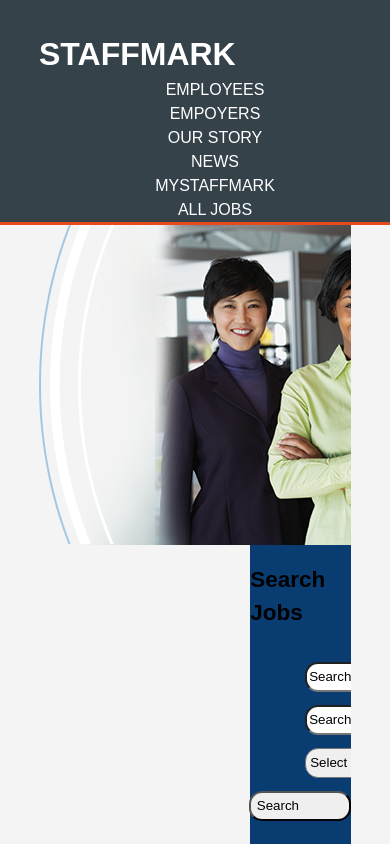
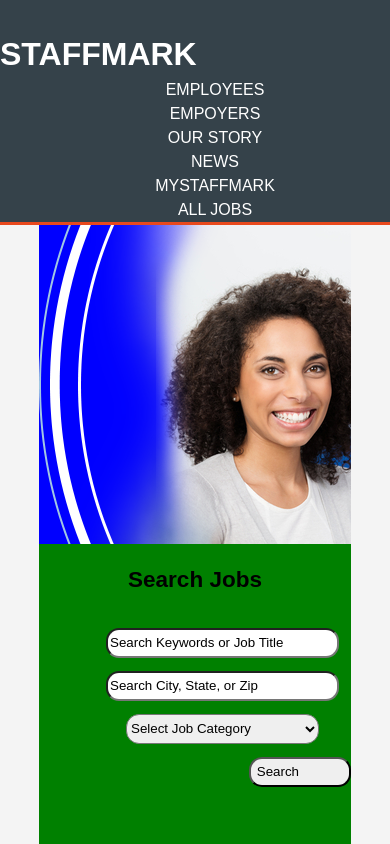
Before and after one commit to fodhil1/fodhil-project, a plain HTML site: page employers.html in a window 390 px wide. Shown: the top 844 px of the page. Drawn offline with Linux system fonts and the light colour scheme.

Commit message:
another commit to the project

```diff
--- a/css/project.css
+++ b/css/project.css
@@ -20,7 +20,7 @@ body {
 
 /*** Container ****/
 .container {
-  width: 80%;
+  width: 100%;
   margin: auto;
   overflow: hidden;
 }
@@ -67,6 +67,7 @@ header #myheader h1 {
 header nav{
   flaot: right;
   margin-top: 10px;
+  align: center;
 }
 
 header a:hover {
@@ -163,7 +164,6 @@ h1 {
 .search2 .search {
   float: right;
 }
-
 /************* new mediaqueries between intervals *******/
 @media(max-width: 768px) {
   .container #find-solution-work .find-solution,
@@ -374,29 +374,62 @@ section.col.apply-now {
   width: 100%;
   background-color: red;
 }
+#cont{
+  width: 80%;
+  margin: auto;
+}
+.contimage {
+  width: 100%;
+  margin: auto;
+  overflow: hidden;
+  display: inline-block;
+
+}
 
 .image-2 {
   float: left;
-  position: relative;
-  z-index: 100;
-  width:638px;
+  width: 50%;
   height: 319px;
-  display: block;
+  background-color: blue;
 }
 .search-box {
-  float: right;
-  padding: 0;
+  float: left;
   height: 319px;
-  width: 32.33%;
-  position: relative;
-  display: block;
+  width: 45%;
+  background-color: green;
+}
 
+/** here the media queries of cont  ***/
+@media(max-width: 768px) {
+  .container .image-2,
+  .container .search-box,
+  #cont .container .sectiona,
+  #cont .container .sectionb,
+  #cont .container .sectionc,
+  #cont .container #find-solution-work .find-solution-total .find-solution,
+  #cont .container #find-solution-work aside .additional-section,
+    #cont .container #find-solution-work aside  {
+    flaot: none;
+    text-align: center;
+    width: 100%;
+  }
 }
+/* @media(max-width: 100px) {
+
+  #cont .container #find-solution-work aside .additional-section,
+    #cont .container #find-solution-work aside .drive-section,
+      #cont .container #find-solution-work aside .professional-section,
+        #cont .container #find-solution-work aside .Output-section {
+    flaot: none;
+    text-align: center;
+    width: 100%;
+  }
+}  **/
 
 
 /*** styling of the find-solution-work *****/
 .drive-section {
-  background-color: green;
+  background-color: orange;
   padding: 9px;
 }
 .professionals-section {
--- a/employers.html
+++ b/employers.html
@@ -25,19 +25,20 @@
     </nav>
    </div>
   </header>
-  <div class="container form-image-2">
-  <div id="form-image">
+  <div id="cont">
+  <div class="container contimage">
+
     <div class="image-2">
-      <img src="img/img-employers.png">
+      <img src="img/img-faqs.png">
     </div>
     <div class="search-box">
       <h2>Search Jobs</h2>
       <ol>
         <li>
-          <input type="text" id="search1" name="jobSearch-Keyword" value="Search Keywords or Job Title" />
+          <input type="text" id="jobSearchKeyword" name="jobSearch-Keyword" value="Search Keywords or Job Title" />
         </li>
         <li>
-          <input type="text" id="search2" name="jobSearch-Location" value="Search City, State, or Zip" />
+          <input type="text" id="jobSearchLocation" name="jobSearch-Location" value="Search City, State, or Zip" />
         </li>
         <li>
         <select name="jobSearch-Category" id="jobSearchcategory">
@@ -55,7 +56,9 @@
     </div>
   </div>
   </div>
+
   <!-- Here strts the find-solution-work -->
+  <div id="cont">
   <div class="container">
   <section id="find-solution-work">
     <div class="find-solution-total">
@@ -97,6 +100,7 @@
   </aside>
   </section>
   </div>
+</div>
 <!-- here starts the markup of the footer -->
   <div class="footer-container">
 <footer>
@@ -105,6 +109,7 @@
   </p>
 </footer>
 </div>
+
 </body>
 <script>
 /**** javascript***/
```
Also changed, not shown: employees.html (+40 -5 lines), index.html (+2 -0 lines), news.html (+5 -3 lines), ourstory.html (+6 -3 lines), testt.html (+3 -84 lines). Lines whose indentation alone changed are shown as unchanged.
